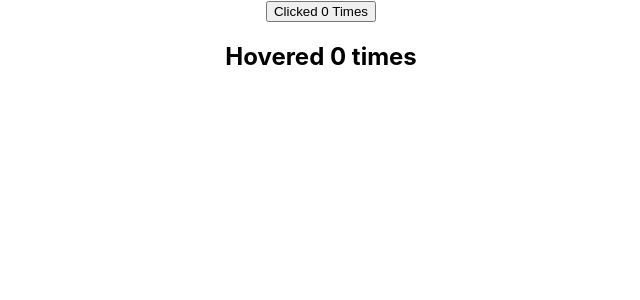
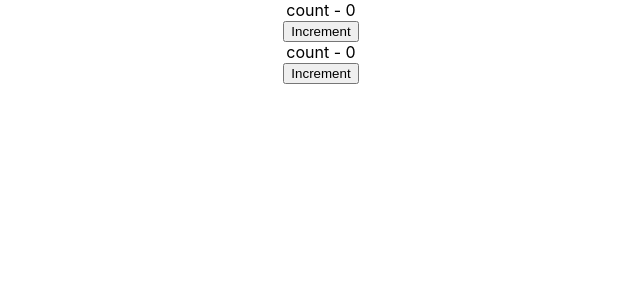
Before and after one commit to wildfoxcard/lessons-react, a React (Create React App) app in the folder reactjs/hello-world/: page / in a window 1280 px wide. Shown: the top 300 px of the page, without its empty margins (319-959 px from the left). Built offline with nearby package versions, Linux system fonts and the light colour scheme.

Commit message:
video 37 completed

```diff
--- a/reactjs/hello-world/src/App.js
+++ b/reactjs/hello-world/src/App.js
@@ -5,6 +5,8 @@ import './App.css';
 // import HoverCounter from './components/HoverCounter';
 import ClickCounter2 from './components/ClickCounter2';
 import HoverCounter2 from './components/HoverCounter2';
+import User from './components/User';
+import Counter from './components/Counter-old';
 // import Hero from './components/Hero';
 // import ErrorBoundary from './components/ErrorBoundary';
 // import PortalDemo from './PortalDemo';
@@ -35,11 +37,24 @@ import HoverCounter2 from './components/HoverCounter2';
 function App() {
   return (
     <div className="App">
-      <ClickCounter2 />
+      <Counter
+        render={(count, incrementCount) => (
+          <ClickCounter2 count={count} incrementCount={incrementCount} />
+
+        )}
+      />
+      <Counter
+        render={(count, incrementCount) => (
+          <HoverCounter2 count={count} incrementCount={incrementCount} />
+        )}
+      />
+
+      {/* <ClickCounter2 />
       <HoverCounter2 />
-      {/* <ClickCounter />
+      <User render={(isLoggedIn) => isLoggedIn ? "Mike" : "Guest"} /> */}
+  {/* <ClickCounter />
       <HoverCounter /> */}
-      {/* <ErrorBoundary>
+  {/* <ErrorBoundary>
         <Hero heroName="Batman" />
       </ErrorBoundary>
       <ErrorBoundary>
@@ -48,27 +63,27 @@ function App() {
       <ErrorBoundary>
         <Hero heroName="Joker" />
       </ErrorBoundary> */}
-      {/* <PortalDemo /> */}
-      {/* <FRParentInput /> */}
-      {/* <FocusInput /> */}
-      {/* <RefsDemo /> */}
-      {/* <Table /> */}
-      {/* <FragmentDemo /> */}
-      {/* <LifecycleA /> */}
-      {/* <Form /> */}
-      {/* <h1 class="error">Error</h1>
+  {/* <PortalDemo /> */ }
+  {/* <FRParentInput /> */ }
+  {/* <FocusInput /> */ }
+  {/* <RefsDemo /> */ }
+  {/* <Table /> */ }
+  {/* <FragmentDemo /> */ }
+  {/* <LifecycleA /> */ }
+  {/* <Form /> */ }
+  {/* <h1 class="error">Error</h1>
       <h1 class={styles.success}>Success</h1> */}
-      {/* <Inline /> */}
-      {/* <Stylesheet primary={true} /> */}
-      {/* <NameList /> */}
-      {/* <UserGreeting /> */}
-      {/* <ParentComponent /> */}
-      {/* <EventBind /> */}
-      {/* <ClassClick /> */}
-      {/* <FunctionClick /> */}
-      {/* <Counter /> */}
-      {/* <Message /> */}
-      {/* <Greet name="Bruce" heroName="Batman">
+  {/* <Inline /> */ }
+  {/* <Stylesheet primary={true} /> */ }
+  {/* <NameList /> */ }
+  {/* <UserGreeting /> */ }
+  {/* <ParentComponent /> */ }
+  {/* <EventBind /> */ }
+  {/* <ClassClick /> */ }
+  {/* <FunctionClick /> */ }
+  {/* <Counter /> */ }
+  {/* <Message /> */ }
+  {/* <Greet name="Bruce" heroName="Batman">
         <p>This is children props</p>
       </Greet>
       <Greet name="Clark" heroName="Superman">
@@ -78,9 +93,9 @@ function App() {
       <Welcome name="Bruce" heroName="Batman" />
       <Welcome name="Clark" heroName="Superman" />
       <Welcome name="Diana" heroName="Wonder Woman" /> */}
-      {/* <Welcome /> */}
-      {/* <Hello /> */}
-    </div>
+  {/* <Welcome /> */ }
+  {/* <Hello /> */ }
+    </div >
   );
 }
 
--- a/reactjs/hello-world/src/components/ClickCounter2.js
+++ b/reactjs/hello-world/src/components/ClickCounter2.js
@@ -1,26 +1,11 @@
 import React, { Component } from 'react'
 
 class ClickCounter2 extends Component {
-    constructor(props) {
-        super(props)
-
-        this.state = {
-            count: 0
-        }
-    }
-
-    incrementCount = () => {
-        this.setState(prevState => {
-            return {
-                count: prevState.count + 1
-            }
-        })
-    }
 
     render() {
-        const { count } = this.state
+        const {count, incrementCount} = this.props
         return (
-            <button onClick={this.incrementCount}>
+            <button onClick={incrementCount}>
                 Clicked {count} Times
             </button>
         )
--- /dev/null
+++ b/reactjs/hello-world/src/components/Counter-old.js
@@ -0,0 +1,39 @@
+import React, { Component } from 'react'
+
+class Counter extends Component {
+    constructor(props) {
+        super(props)
+
+        this.state = {
+            count: 0
+        }
+    }
+
+    increment() {
+        // this.setState(
+        //     {
+        //       count: this.state.count + 1
+        //     },
+        //     () => {
+        //       console.log(this.state.count);
+        //     }
+        //   );
+
+          this.setState((prevState) => ({
+              count: prevState.count + 1
+          }))
+    }
+
+    render() {
+        return (
+            <div>
+                <div>
+                    count - {this.state.count}
+                </div>
+                <button onClick={() => this.increment()}>Increment</button>
+            </div>
+        )
+    }
+}
+
+export default Counter
--- a/reactjs/hello-world/src/components/HoverCounter2.js
+++ b/reactjs/hello-world/src/components/HoverCounter2.js
@@ -1,25 +1,10 @@
 import React, { Component } from 'react'
 
 class HoverCounter2 extends Component {
-    constructor(props) {
-        super(props)
-
-        this.state = {
-            count: 0
-        }
-    }
-
-    incrementCount = () => {
-        this.setState(prevState => {
-            return {
-                count: prevState.count + 1
-            }
-        })
-    }
     render() {
-        const { count } = this.state
+        const {count, incrementCount} = this.props
         return (
-            <h2 onMouseOver={this.incrementCount}>
+            <h2 onMouseOver={incrementCount}>
                 Hovered {count} times
             </h2>
         )
--- /dev/null
+++ b/reactjs/hello-world/src/components/User.js
@@ -0,0 +1,13 @@
+import React, { Component } from 'react'
+
+class User extends Component {
+    render() {
+        return (
+            <div>
+                {this.props.render(true)}
+            </div>
+        )
+    }
+}
+
+export default User
```
Also changed, not shown: reactjs/hello-world/src/components/Counter.js (+7 -17 lines), 1 other file (tests, documents, lock files or other folders).
